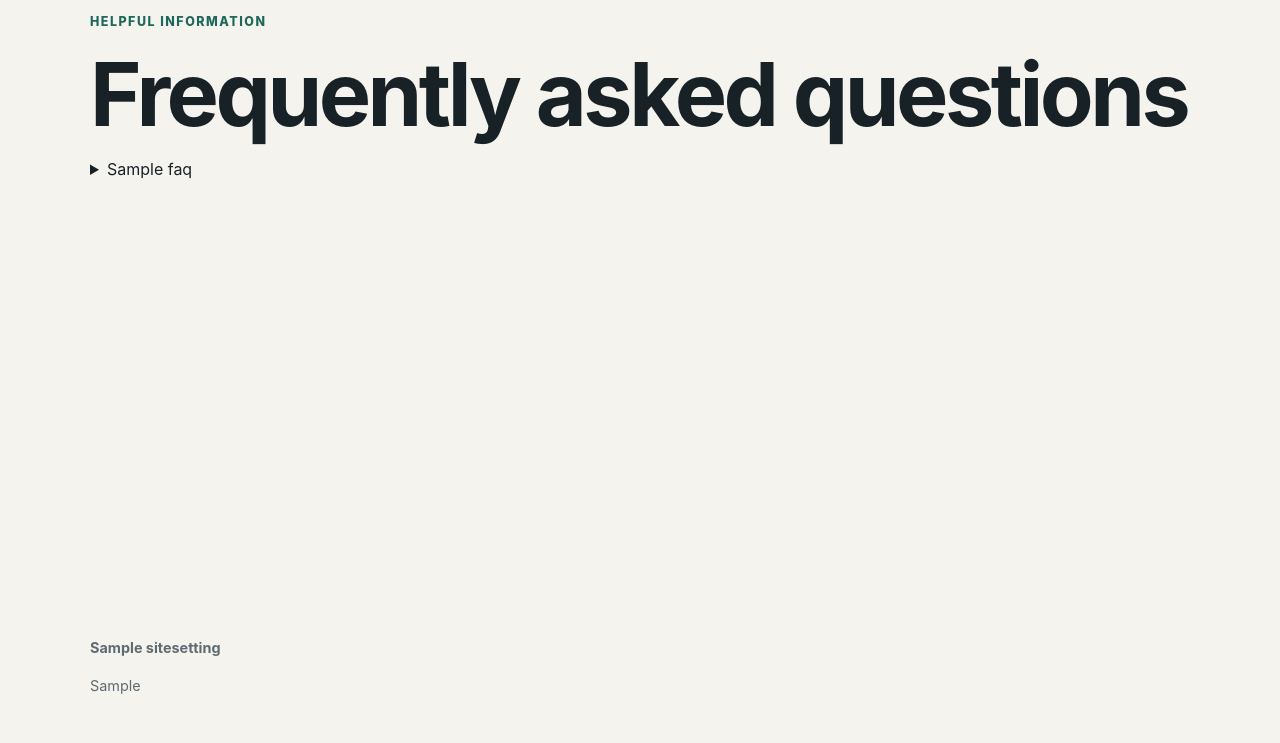
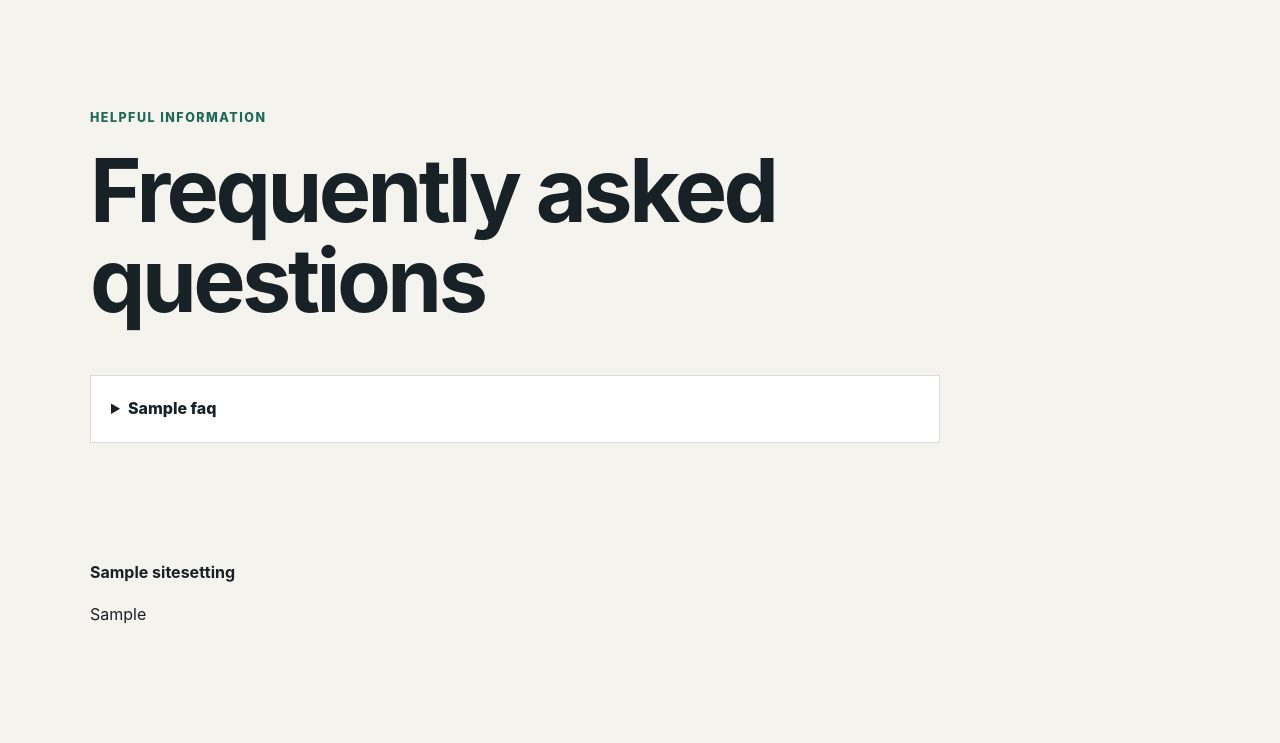
Before and after one commit to jamaralanthemsoftware/isuarmac, a Django app: page /faq/ in a window 1280 px wide. Shown: the part 76-819 px from the top of the page. After the commit the page ends 700 px from the top, so only its background shows below. Run offline with Django 5.2, Linux system fonts and the light colour scheme; tables that the repository leaves empty hold one stand-in row (values such as "Sample post").

Commit message:
Update required site structure: static/css/site.css

```diff
--- a/static/css/site.css
+++ b/static/css/site.css
@@ -12,12 +12,15 @@
 * { box-sizing: border-box; }
 body { margin: 0; color: var(--ink); background: var(--paper); line-height: 1.6; }
 a { color: inherit; }
+.skip-link { position: absolute; left: 1rem; top: -5rem; z-index: 10; background: var(--ink); color: white; padding: .75rem 1rem; }
+.skip-link:focus { top: 1rem; }
 .site-header, main, footer { width: min(1100px, calc(100% - 2rem)); margin-inline: auto; }
 .site-header { min-height: 76px; display: flex; align-items: center; justify-content: space-between; gap: 2rem; }
 .brand { font-weight: 800; text-decoration: none; }
 nav { display: flex; flex-wrap: wrap; gap: 1rem; }
 nav a { color: var(--muted); text-decoration: none; }
 main { min-height: 70vh; }
+.page-heading { padding: clamp(3rem, 8vw, 6rem) 0 2rem; max-width: 760px; }
 .hero { padding: clamp(4rem, 10vw, 8rem) 0; max-width: 760px; }
 h1 { font-size: clamp(2.5rem, 7vw, 5.5rem); line-height: 1.02; letter-spacing: -.04em; margin: .2em 0; }
 h2 { font-size: clamp(1.8rem, 4vw, 3rem); }
@@ -30,5 +33,11 @@ h2 { font-size: clamp(1.8rem, 4vw, 3rem); }
 label { display: block; font-weight: 700; }
 input:not([type=checkbox]), textarea { width: 100%; padding: .75rem; border: 1px solid var(--line); border-radius: .25rem; font: inherit; }
 .messages { width: min(1100px, calc(100% - 2rem)); margin: 0 auto; padding: .5rem 1rem; background: #dcefe8; }
-footer { padding: 4rem 0 2rem; color: var(--muted); font-size: .9rem; }
+.faq-list { display: grid; gap: 1rem; max-width: 850px; padding-bottom: 4rem; }
+.faq-list details, .empty-state { background: var(--surface); border: 1px solid var(--line); padding: 1.25rem; }
+.faq-list summary { cursor: pointer; font-weight: 800; }
+.site-footer { display: grid; grid-template-columns: minmax(0, 1fr) auto; gap: 2rem; padding: 4rem 0 2rem; color: var(--muted); font-size: .9rem; }
+.site-footer > p { grid-column: 1 / -1; }
+a:focus-visible, button:focus-visible, input:focus-visible, textarea:focus-visible, summary:focus-visible { outline: 3px solid var(--accent); outline-offset: 3px; }
 @media (max-width: 650px) { .site-header { align-items: flex-start; flex-direction: column; padding: 1rem 0; } }
+@media (max-width: 650px) { .site-footer { grid-template-columns: 1fr; } .site-footer > p { grid-column: auto; } }
```
